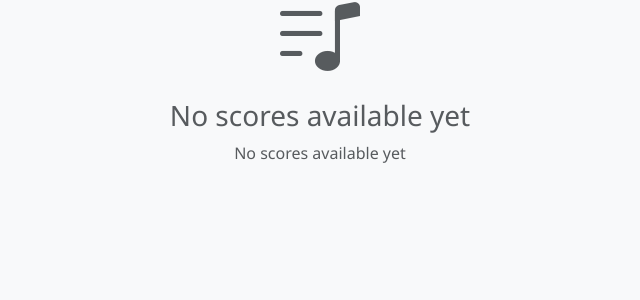
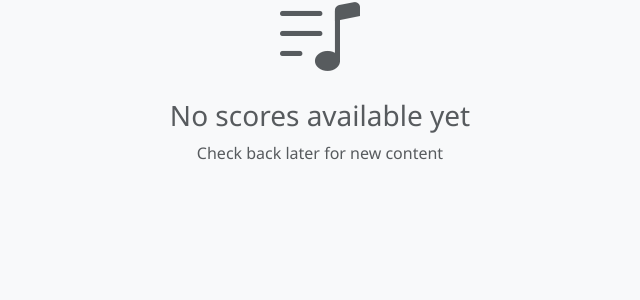
Before and after one commit to Akademicki-Chor-Politechniki-Lodzkiej/ScoreLock, a Flask app: page /library in a window 1280 px wide. Shown: the part 355-655 px from the top of the page, without its empty margins (320-960 px from the left). Run offline with Flask 3, Linux system fonts and the light colour scheme; the visitor is signed in with stand-in values (Sample User, id 1); data that the repository does not hold is empty; some libraries are stand-ins or nearby versions.

Commit message:
Fixed placeholders

```diff
--- a/templates/library.html
+++ b/templates/library.html
@@ -57,7 +57,7 @@
     <div class="text-center py-5">
         <i class="bi bi-music-note-list display-1 text-muted"></i>
         <h3 class="mt-3 text-muted">{{ t('no_scores') }}</h3>
-        <p class="text-muted">{{ t('no_scores') }}</p>
+        <p class="text-muted">{{ t('check_back_later') }}</p>
     </div>
     {% endif %}
 </div>
--- a/templates/login.html
+++ b/templates/login.html
@@ -11,7 +11,7 @@
                     <div class="text-center mb-4">
                         <i class="bi bi-music-note-beamed display-1 text-primary"></i>
                         <h2 class="mt-3">{{ t('brand') }}</h2>
-                        <p class="text-muted">{{ t('no_scores') }}</p>
+                        <p class="text-muted">{{ t('app_subtitle') }}</p>
                     </div>
 
                     <ul class="nav nav-pills nav-justified mb-4" role="tablist">
--- a/translations.py
+++ b/translations.py
@@ -4,6 +4,7 @@
 translations = {
     'en': {
         'brand': 'ScoreLock',
+        'app_subtitle': 'Secure Sheet Music Library',
         'nav_library': 'Library',
         'nav_admin': 'Admin Panel',
         'nav_logout': 'Logout',
@@ -31,10 +32,12 @@ translations = {
         'file_label': 'PDF File',
         'uploaded_label': 'Uploaded',
         'actions_label': 'Actions',
-        'confirm_delete': 'Are you sure?'
+        'confirm_delete': 'Are you sure?',
+        'check_back_later' : 'Check back later for new content'
     },
     'pl': {
         'brand': 'ScoreLock',
+        'app_subtitle': 'Bezpieczna Biblioteka Nut',
         'nav_library': 'Biblioteka',
         'nav_admin': 'Panel Admina',
         'nav_logout': 'Wyloguj',
@@ -62,7 +65,8 @@ translations = {
         'file_label': 'Plik PDF',
         'uploaded_label': 'Przesłano',
         'actions_label': 'Akcje',
-        'confirm_delete': 'Czy na pewno?'
+        'confirm_delete': 'Czy na pewno?',
+        'check_back_later' : 'Sprawdź ponownie później, aby zobaczyć nową zawartość'
     }
 }
 
```
